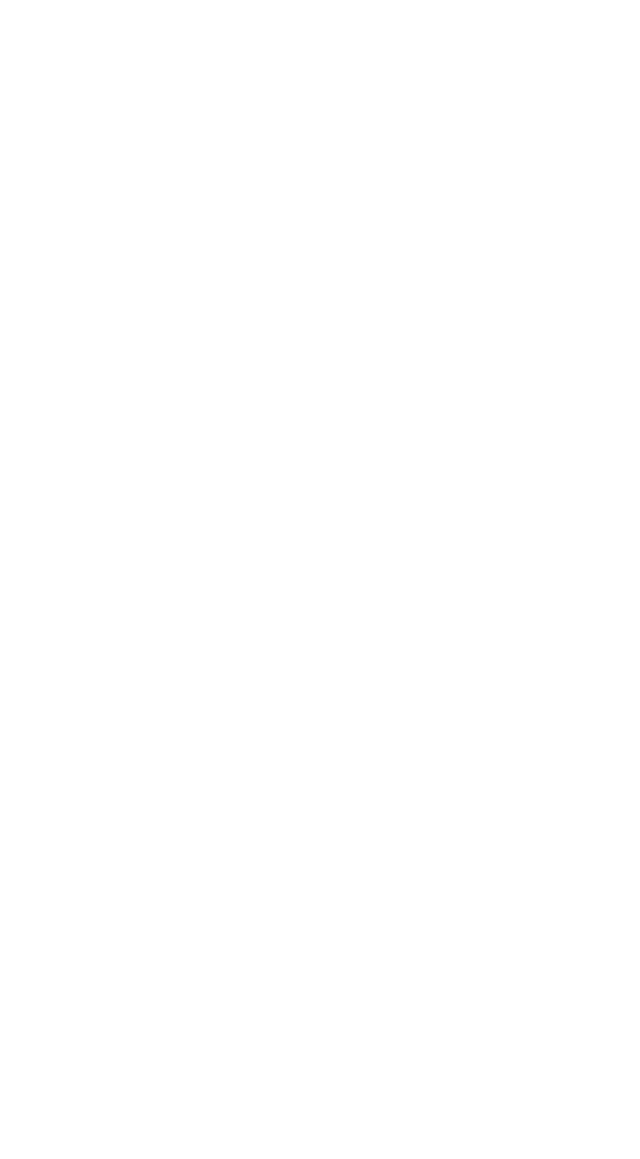
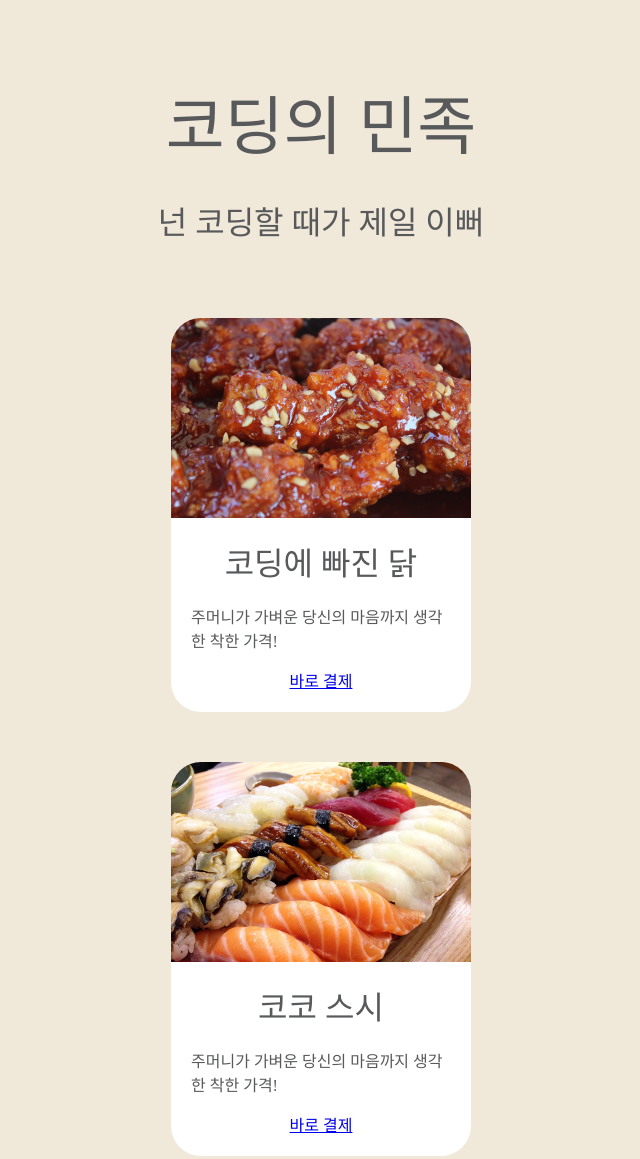
Before and after one commit to SY-GG/web_ex, a plain HTML site: page CoMin/index.html in a window 1280 px wide. Shown: the top 1159 px of the page, without its empty margins (319-959 px from the left). Before the commit the page ends 800 px from the top, so only its background shows below. Drawn offline with Linux system fonts and the light colour scheme; a web font is replaced by a local one.

Commit message:
CoMin content

```diff
--- a/CoMin/css/styles.css
+++ b/CoMin/css/styles.css
@@ -1,3 +1,75 @@
+@font-face{
+  src: url("../fonts/BMJUA_otf.otf");
+  font-family: 'BMJUA';
+}
+
 * {
   box-sizing: border-box;
+  font-family: 'BMJUA';
 }
+p{
+  margin: 0px 0px;
+}
+
+body{
+  background-color: #F0E8D9;
+  color: #58595b;
+  text-align: center;
+}
+
+.p1{
+  font-size: 64px;
+  margin-top: 75px;
+  margin-bottom: 30px;
+}
+
+.p2{
+  font-size: 32px;
+  margin-bottom: 75px;
+}
+
+.p3{
+  font-size: 32px;
+  margin-bottom: 20px;
+}
+.p4{
+  font-size: 16px;
+  margin-bottom: 16px;
+  text-align: left;
+}
+
+.menu-item{
+  width: 300px;
+  margin:0 auto 50px auto;
+}
+
+#chicken{
+  background-image: url('../images/chicken.jpg');
+}
+#sushi{
+  background-image: url('../images/sushi.jpg');
+}
+#bibimbap{
+  background-image: url('../images/bibimbap.jpg');
+}
+#burger{
+  background-image: url('../images/burger.jpg');
+}
+
+.menu-pic{
+  width: 300px;
+  height: 200px;
+  border-radius: 30px 30px 0 0 ;
+  background-color: gray;
+  background-size: 100%;
+}
+
+.menu-desc{
+  background-color: white;
+  padding: 20px;
+  border-radius: 0 0 30px 30px;
+}
+
+a{
+  color:#0000EE
+}
--- a/CoMin/index.html
+++ b/CoMin/index.html
@@ -6,5 +6,41 @@
   <link rel="stylesheet" href="css/styles.css">
 </head>
 <body>
+  <p class="p1">코딩의 민족</p>
+  <p class="p2">넌 코딩할 때가 제일 이뻐</p>
+
+  <div class="menu-item">
+    <div class="menu-pic" id="chicken"></div>
+    <div class="menu-desc">
+      <p class="p3">코딩에 빠진 닭</p>
+      <p class="p4">주머니가 가벼운 당신의 마음까지 생각한 착한 가격!</p>
+      <a href="#">바로 결제</a>
+    </div>
+  </div>
+  <div class="menu-item">
+    <div class="menu-pic" id="sushi"></div>
+    <div class="menu-desc">
+      <p class="p3">코코 스시</p>
+      <p class="p4">주머니가 가벼운 당신의 마음까지 생각한 착한 가격!</p>
+      <a href="#">바로 결제</a>
+    </div>
+  </div>
+  <div class="menu-item">
+    <div class="menu-pic" id="burger"></div>
+    <div class="menu-desc">
+      <p class="p3">코데리아</p>
+      <p class="p4">주머니가 가벼운 당신의 마음까지 생각한 착한 가격!</p>
+      <a href="#">바로 결제</a>
+    </div>
+  </div>
+  <div class="menu-item">
+    <div class="menu-pic" id="bibimbap"></div>
+    <div class="menu-desc" >
+      <p class="p3">코가네</p>
+      <p class="p4">주머니가 가벼운 당신의 마음까지 생각한 착한 가격!</p>
+      <a href="#">바로 결제</a>
+    </div>
+  </div>
+  </div>
 </body>
 </html>
```
